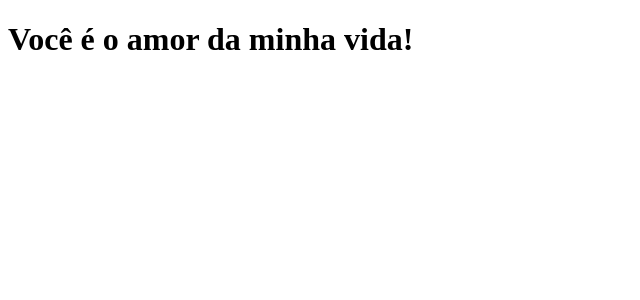
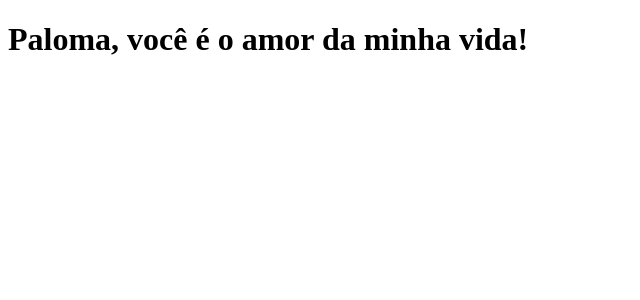
Before and after one commit to lucasfragadev/docsecreto, a Next.js app: page / in a window 1280 px wide. Shown: the top 300 px of the page, without its empty margins (0-640 px from the left). Built offline with nearby package versions, Linux system fonts and the light colour scheme.

Commit message:
modifica a frase

```diff
--- a/pages/index.js
+++ b/pages/index.js
@@ -1,5 +1,5 @@
 function Home () {
-  return <h1>Você é o amor da minha vida!</h1>
+  return <h1>Paloma, você é o amor da minha vida!</h1>
 }
 
 export default Home;
```
